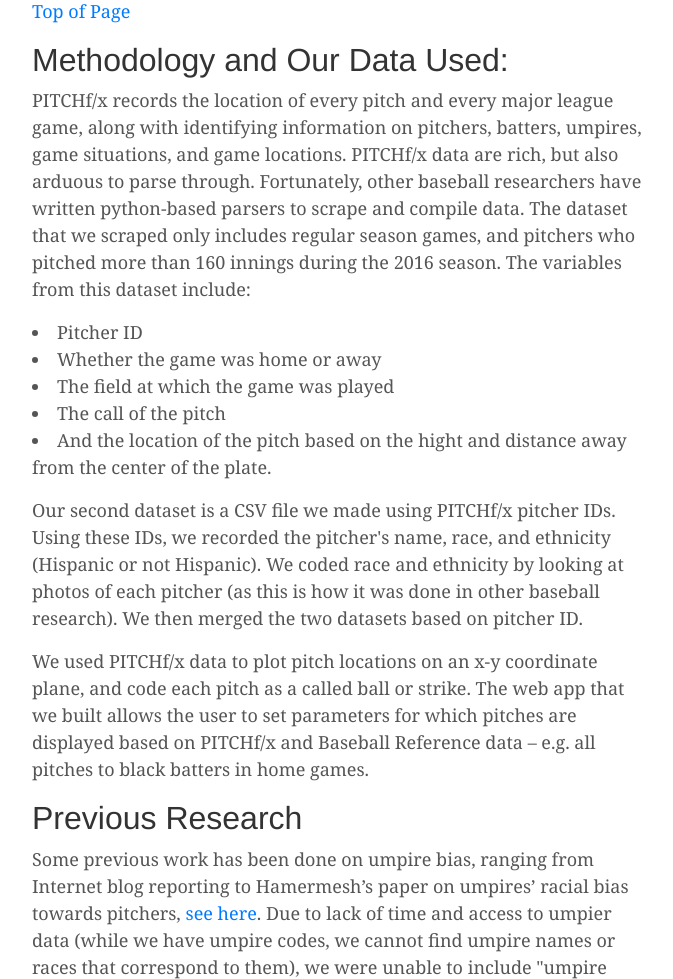
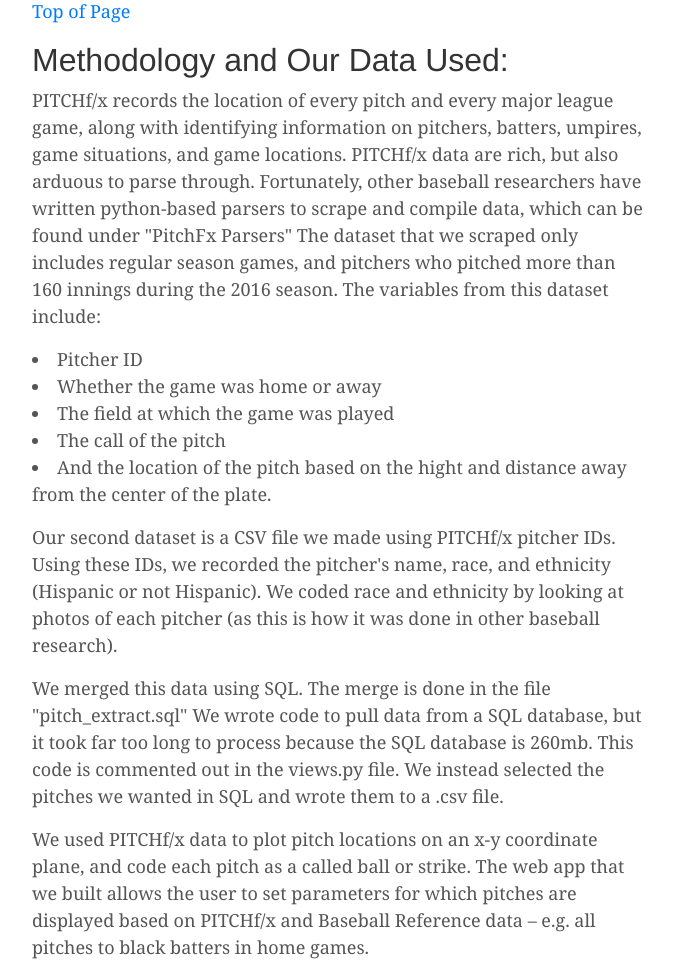
Before and after one commit to rkupfer/pitchfx_finalproject, a Django app: template mysite/myapp/templates/our_data.html in a window 1280 px wide. Shown: the part 1174-2153 px from the top of the page, without its empty margins (138-811 px from the left). Run offline with Django 3.2, Linux system fonts and the light colour scheme; the template is opened without the code that fills it, so the values that code supplies are empty; some libraries are stand-ins or nearby versions.

Commit message:
final push

```diff
--- a/mysite/myapp/templates/our_data.html
+++ b/mysite/myapp/templates/our_data.html
@@ -255,7 +255,7 @@
 <p> PITCHf/x records the location of every pitch and every major league game, along with identifying information on
   pitchers, batters, umpires, game situations, and game locations.
   PITCHf/x data are rich, but also arduous to parse through.
-  Fortunately, other baseball researchers have written python-based parsers to scrape and compile data.
+  Fortunately, other baseball researchers have written python-based parsers to scrape and compile data, which can be found under "PitchFx Parsers"
   The dataset that we scraped only includes
   regular season games, and pitchers who pitched more than 160 innings during the 2016 season.
   The variables from this dataset include:
@@ -266,8 +266,11 @@
   <li>And the location of the pitch based on the hight and distance away from the center of the plate.</li> </p>
   <p>Our second dataset is a CSV file we made using PITCHf/x pitcher IDs.
   Using these IDs, we recorded the pitcher's name, race, and ethnicity (Hispanic or not Hispanic).
-  We coded race and ethnicity by looking at photos of each pitcher (as this is how it was done in other baseball research).
-  We then merged the two datasets based on pitcher ID.  </p>
+  We coded race and ethnicity by looking at photos of each pitcher (as this is how it was done in other baseball research). </p>
+
+  <p> We merged this data using SQL. The merge is done in the file "pitch_extract.sql" We wrote code to pull data from a
+    SQL database, but it took far too long to process because the SQL database is 260mb. This code is commented out in
+    the views.py file. We instead selected the pitches we wanted in SQL and wrote them to a .csv file. </p>
 
   <p>We used PITCHf/x data to plot pitch locations on an x-y coordinate plane,
     and code each pitch as a called ball or strike.
```
Also changed, not shown: README.md.
